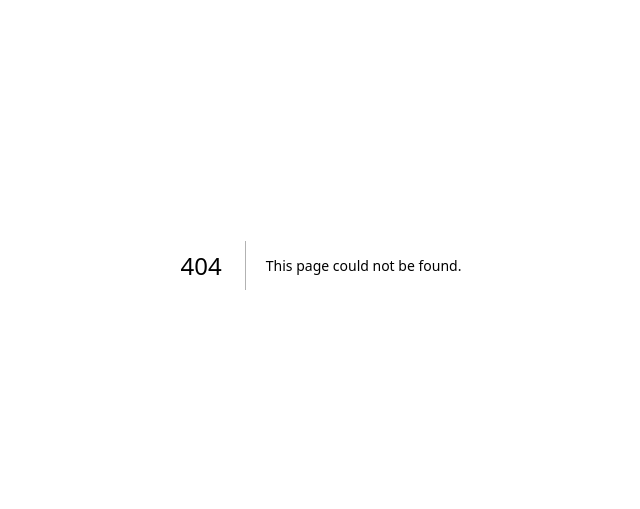
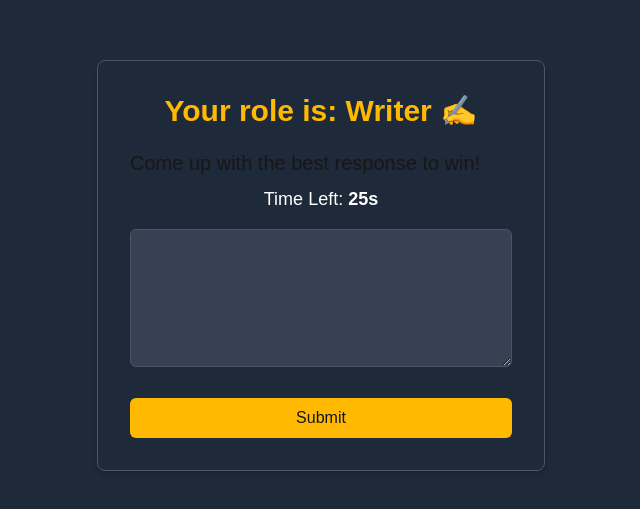
Before and after one commit to maximL5/WebDevProject, a Next.js app in the folder the-quick-brown-fox/: page /player in a window 1280 px wide. Before the commit this address had no page. Shown: the part 135-644 px from the top of the page, without its empty margins (319-959 px from the left). Built offline with nearby package versions, Linux system fonts and the light colour scheme.

Commit message:
done ui for host and player pages, player page has a basic 30s timer

```diff
--- /dev/null
+++ b/the-quick-brown-fox/app/api/createRoom/socket/server.js
@@ -0,0 +1,6 @@
+const io = require('socket.io')(3000);
+
+io.on('connection', Socket => {
+    console.log("connected to socket")
+    console.log(Socket.id)
+})
--- /dev/null
+++ b/the-quick-brown-fox/app/host/page.tsx
@@ -0,0 +1,42 @@
+"use client";
+
+//page for prompt giver
+export default function Host() {
+    const SubmitPrompt = () => {
+        console.log('Prompts sent to players');
+        // socket logic here
+      };
+
+    return(
+    <main className="flex flex-col items-center justify-center min-h-screen p-6 bg-gray-800">
+      <div className="w-full max-w-md rounded-lg shadow-md p-8 bg-gray-800 border border-gray-600">
+        <h1 className="text-3xl font-bold text-center mb-5 text-amber-400">
+          Your role is: Judge 👑
+        </h1>
+        <h1 className="text-xl font-medium text-left mb-2 text-white-400">
+          Write a prompt for the other players!
+        </h1>
+
+        <div className="space-y-6">
+          <div>
+            <input
+              type="text"
+              placeholder="E.g. 'Describe in detail how bad your feet smell'"
+              className="w-full px-4 py-2 rounded-md focus:outline-none focus:ring-2 focus:ring-amber-400 bg-gray-700 text-gray-200 border border-gray-600"
+            />
+          </div>
+
+          <button
+            className="w-full py-2 px-4 font-medium rounded-md transition-colors bg-amber-400 text-gray-900 hover:bg-amber-500 focus:ring-2 focus:ring-amber-400 focus:ring-offset-2 focus:ring-offset-gray-800"
+            onClick={SubmitPrompt}
+          >
+            Submit
+          </button>
+
+
+        </div>
+      </div>
+    </main>
+
+    )
+}
--- a/the-quick-brown-fox/app/lobby/[id]/page.tsx
+++ b/the-quick-brown-fox/app/lobby/[id]/page.tsx
@@ -1,6 +1,12 @@
 "use client";
 import { useParams, useSearchParams } from "next/navigation";
 import { useEffect, useState } from "react";
+import { useRouter } from "next/navigation";
+import { io } from "socket.io-client";
+
+
+
+const socket = io('http://localhost:3000')
 
 type Player = {
   id: string;
@@ -14,6 +20,8 @@ export default function Lobby() {
   const [players, setPlayers] = useState<Player[]>([]);
   const [currentPlayer, setCurrentPlayer] = useState<Player | null>(null);
   const isHost = searchParams.get('host') === 'true';
+  const router = useRouter();
+
 
   useEffect(() => {
     // Simulate different player perspectives
@@ -55,7 +63,11 @@ export default function Lobby() {
   const startGame = (): void => {
     console.log(`Host ${currentPlayer?.nickname} started the game`);
     // Game starting logic here
+
+    // if player is host, direct to ./host/page.tsx
+    // else player is directed to ./player/page.tsx
   };
+
 
   return (
     <div className="flex flex-col items-center justify-center min-h-screen p-6 bg-gray-800">
--- /dev/null
+++ b/the-quick-brown-fox/app/player/page.tsx
@@ -0,0 +1,59 @@
+"use client";
+
+import { useEffect, useState } from "react";
+
+//page for player
+export default function Host() {
+    const [timeLeft, setTimeLeft] = useState(30);
+
+    useEffect(() => {
+        if (timeLeft <= 0) return;
+
+        const timer = setInterval(() => {
+          setTimeLeft((prev) => prev - 1);
+        }, 1000);
+
+        return () => clearInterval(timer); // cleanup
+      }, [timeLeft]);
+
+    const SubmitAnswer = () => {
+        console.log('Answer submitted');
+
+      };
+
+    return(
+    <main className="flex flex-col items-center justify-center min-h-screen p-6 bg-gray-800">
+      <div className="w-full max-w-md rounded-lg shadow-md p-8 bg-gray-800 border border-gray-600">
+        <h1 className="text-3xl font-bold text-center mb-5 text-amber-400">
+          Your role is: Writer ✍️
+        </h1>
+        <h1 className="text-xl font-medium text-left mb-2 text-white-400">
+          Come up with the best response to win!
+        </h1>
+
+        <div className="text-white text-center text-lg mb-4">
+          Time Left: <span className="font-bold">{timeLeft}s</span>
+        </div>
+
+        <div className="space-y-6">
+          <div>
+            <textarea
+              rows={5}
+              className="w-full px-4 py-2 rounded-md focus:outline-none focus:ring-2 focus:ring-amber-400 bg-gray-700 text-gray-200 border border-gray-600"
+            />
+          </div>
+
+          <button
+            className="w-full py-2 px-4 font-medium rounded-md transition-colors bg-amber-400 text-gray-900 hover:bg-amber-500 focus:ring-2 focus:ring-amber-400 focus:ring-offset-2 focus:ring-offset-gray-800"
+            onClick={SubmitAnswer}
+          >
+            Submit
+          </button>
+
+
+        </div>
+      </div>
+    </main>
+
+    )
+}
--- a/the-quick-brown-fox/package.json
+++ b/the-quick-brown-fox/package.json
@@ -13,6 +13,8 @@
     "next": "15.2.4",
     "react": "^19.0.0",
     "react-dom": "^19.0.0",
+    "socket.io": "^4.8.1",
+    "socket.io-client": "^4.8.1",
     "uuid": "^11.1.0"
   },
   "devDependencies": {
--- a/the-quick-brown-fox/tsconfig.json
+++ b/the-quick-brown-fox/tsconfig.json
@@ -22,6 +22,6 @@
       "@/*": ["./*"]
     }
   },
-  "include": ["next-env.d.ts", "**/*.ts", "**/*.tsx", ".next/types/**/*.ts"],
+  "include": ["next-env.d.ts", "**/*.ts", "**/*.tsx", ".next/types/**/*.ts", "app/api/createRoom/socket/server.js"],
   "exclude": ["node_modules"]
 }
```
Also changed, not shown: 1 other file (tests, documents, lock files or other folders).
